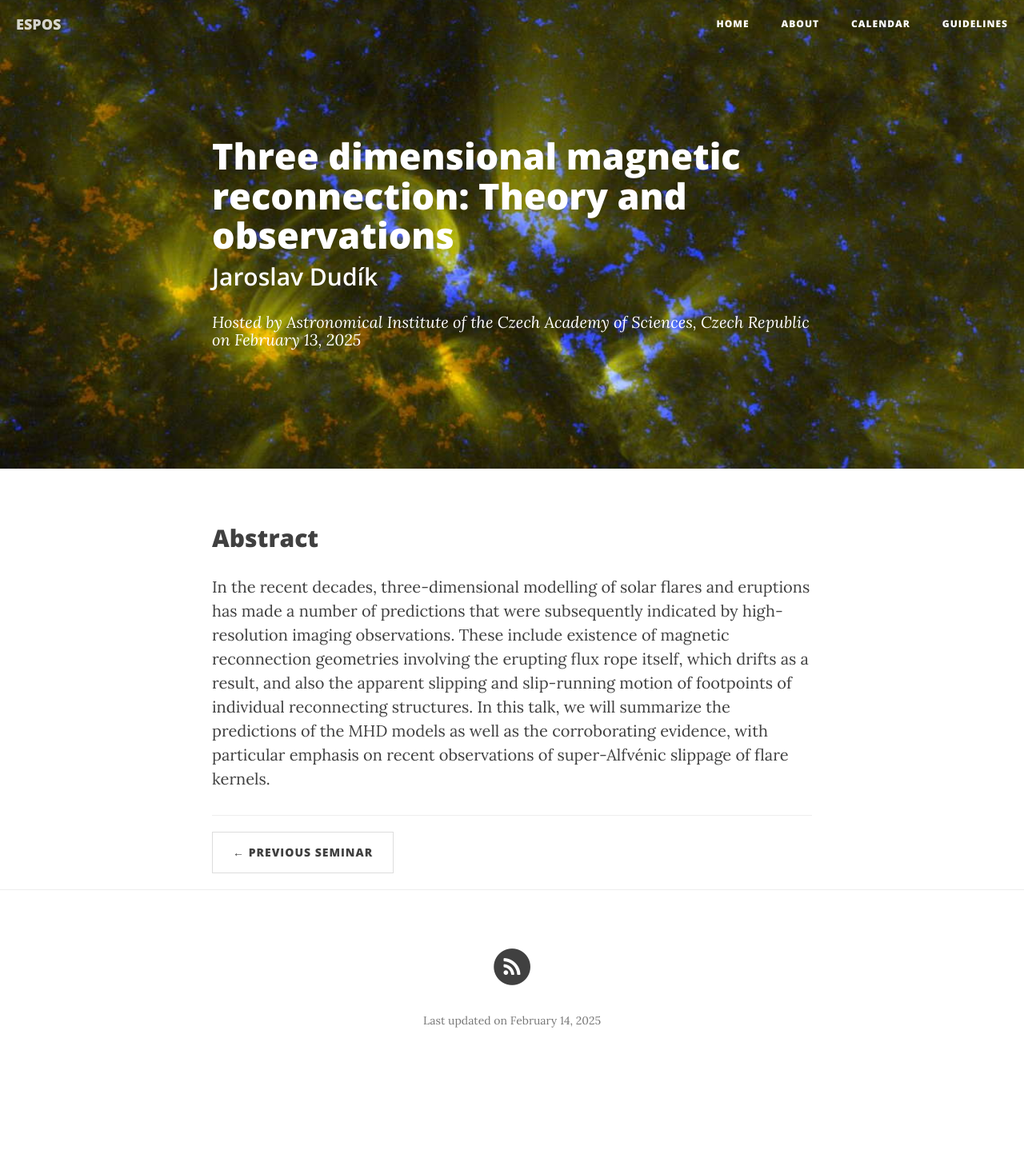
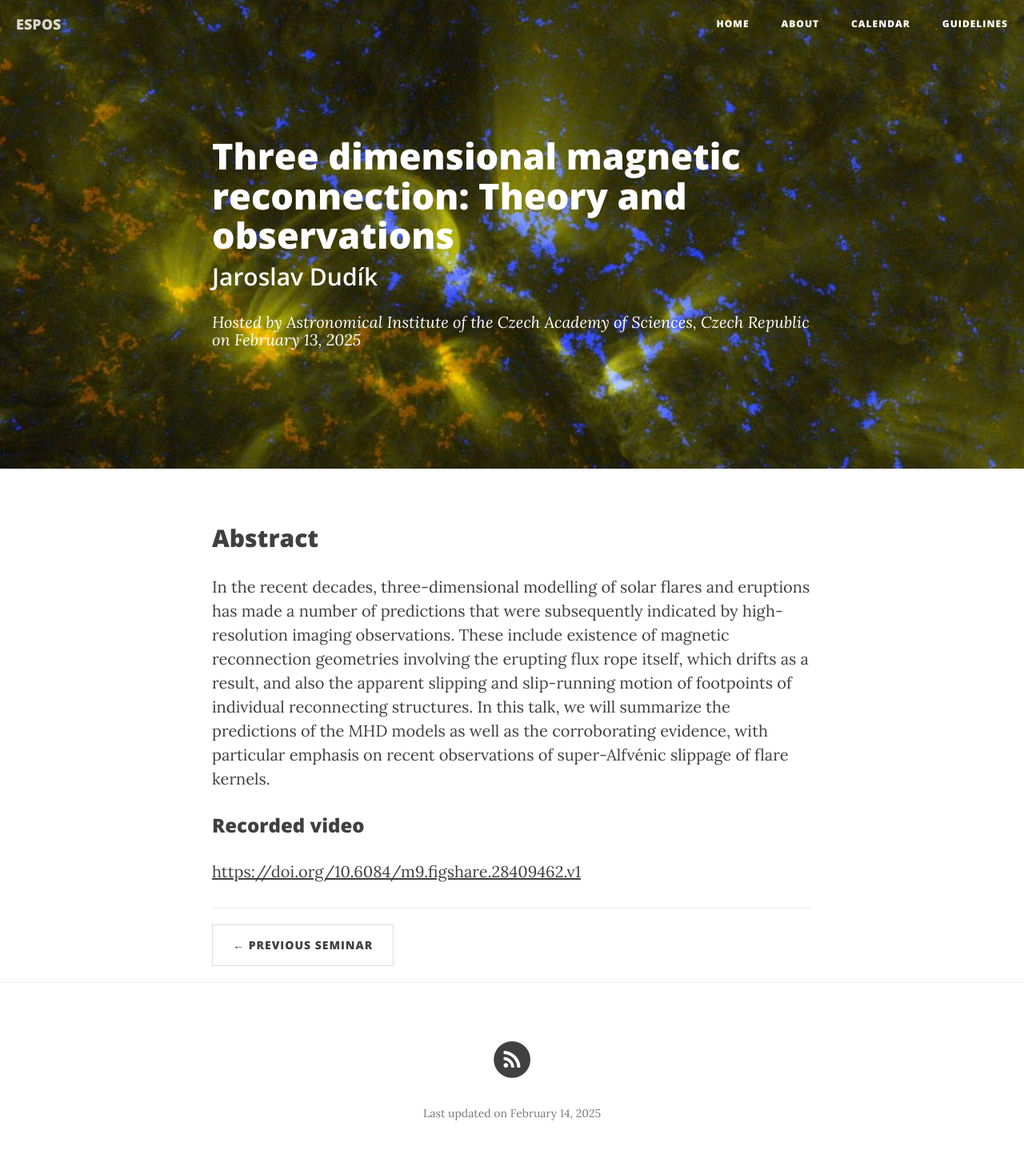
Before and after one commit to ITA-Solar/espos, a Jekyll site: the page built from _posts/2025-02-13-Dudik.md, in a window 1280 px wide. Shown: the whole page at 80% size. Built offline with Jekyll 4.4.1, drawn with Linux system fonts in a browser that asks for light colours; nearby versions of some CDN libraries; before the commit the page ends 1352 px from its top, so only the background shows below that.

Commit message:
Update 2025-02-13-Dudik.md

```diff
--- a/_posts/2025-02-13-Dudik.md
+++ b/_posts/2025-02-13-Dudik.md
@@ -10,3 +10,6 @@ published:  true
 
 ## Abstract
 In the recent decades, three-dimensional modelling of solar flares and eruptions has made a number of predictions that were subsequently indicated by high-resolution imaging observations. These include existence of magnetic reconnection geometries involving the erupting flux rope itself, which drifts as a result, and also the apparent slipping and slip-running motion of footpoints of individual reconnecting structures. In this talk, we will summarize the predictions of the MHD models as well as the corroborating evidence, with particular emphasis on recent observations of super-Alfvénic slippage of flare kernels.
+
+### Recorded video
+[https://doi.org/10.6084/m9.figshare.28409462.v1](https://doi.org/10.6084/m9.figshare.28409462.v1)
```
